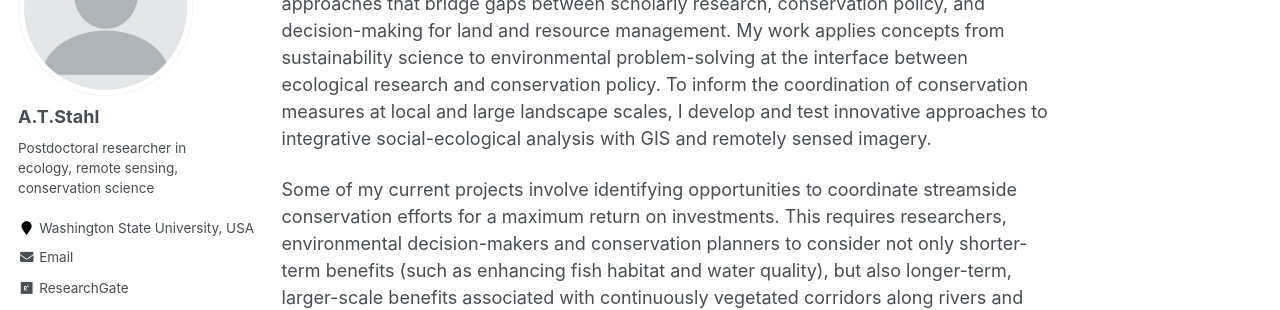
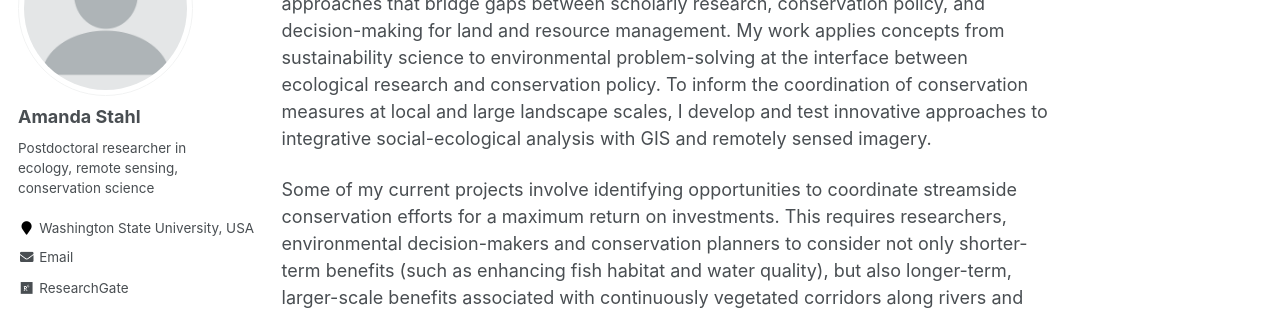
Before and after one commit to ATStahl/ATSpages, a Jekyll site: the page built from _pages/about.md, in a window 1280 px wide. Shown: the part 197-507 px from the top of the page. Built offline with Jekyll 4.4.1, drawn with Linux system fonts in a browser that asks for light colours; some web fonts are replaced.

Commit message:
Update _config.yml

```diff
--- a/_config.yml
+++ b/_config.yml
@@ -80,7 +80,7 @@ analytics:
 
 # Site Author
 author:
-  name             : "A.T.Stahl"
+  name             : "Amanda Stahl"
   avatar           : "profile.png"
   bio              : "Postdoctoral researcher in ecology, remote sensing, conservation science"
   location         : "Washington State University, USA"
```
